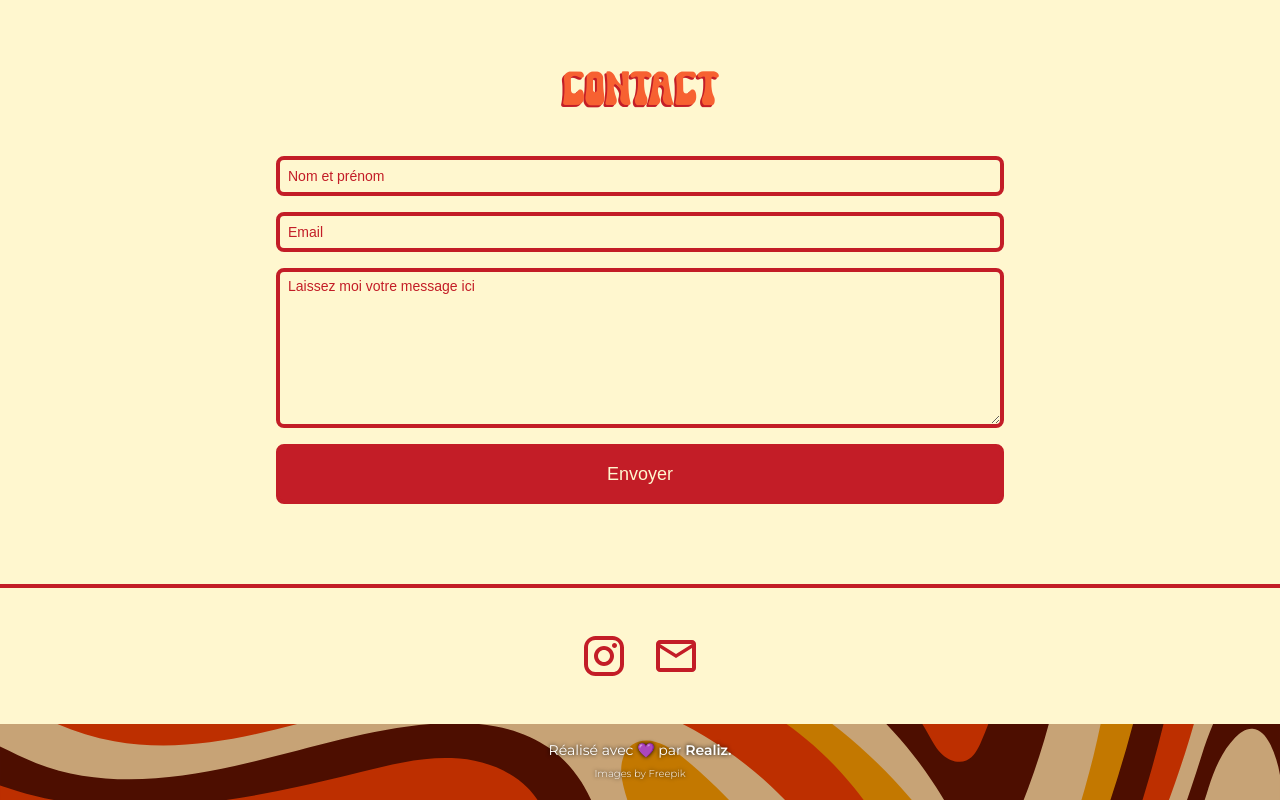
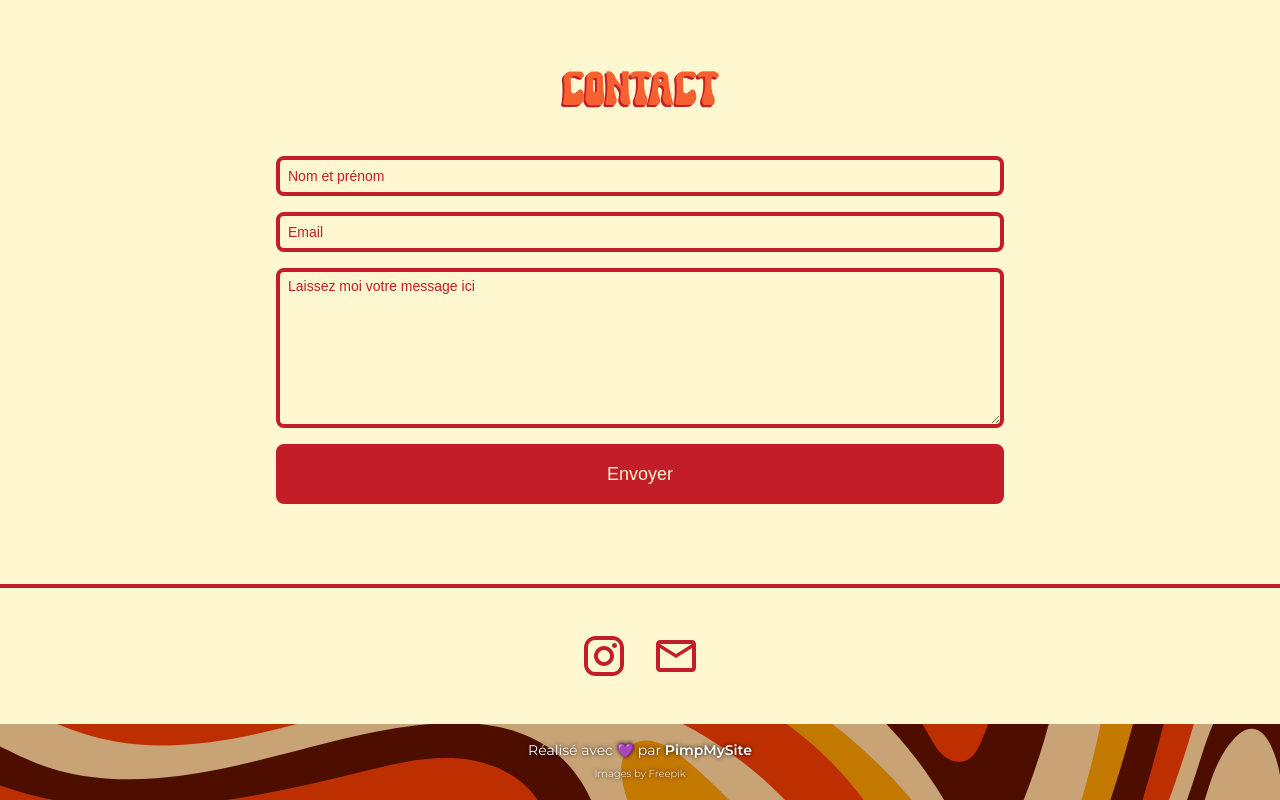
Before and after one commit to baptiste-officiel/mano-makeup, a Next.js app: page / in a window 1280 px wide. Shown: the part 1500-2300 px from the top of the page. Built offline with nearby package versions, Linux system fonts and the light colour scheme; a web font is replaced by a local one.

Commit message:
👌 IMPROVE: agency

```diff
--- a/app/components/footer/Footer.tsx
+++ b/app/components/footer/Footer.tsx
@@ -9,7 +9,7 @@ function Footer() {
             <a href="mailto:manon.verdier@hotmail.fr"><Image src={'/img/mail.svg'} width={50} height={50} alt='Mail' className='w-10 h-10' /></a>
         </div>
         <div className='relative w-full text-center text-sm bg-footer bg-cover bg-center mt-12 py-4 before:absolute before:bg-[rgb(0_0_0_/_20%)] before:w-full before:h-full before:top-0 before:left-0'>
-          <p className='relative z-20 text-white text-stroke'>Réalisé avec 💜  par <a href="https://realiz.agency" className='font-semibold'>Realiz.</a> </p>
+          <p className='relative z-20 text-white text-stroke'>Réalisé avec 💜  par <a href="https://pimpmysite.fr" className='font-semibold'>PimpMySite</a> </p>
           <p className='relative z-20 text-white text-stroke font-light text-[10px] mt-1'>Images by <a href="https://www.freepik.com/">Freepik</a></p>
         </div>
     </footer>
```
